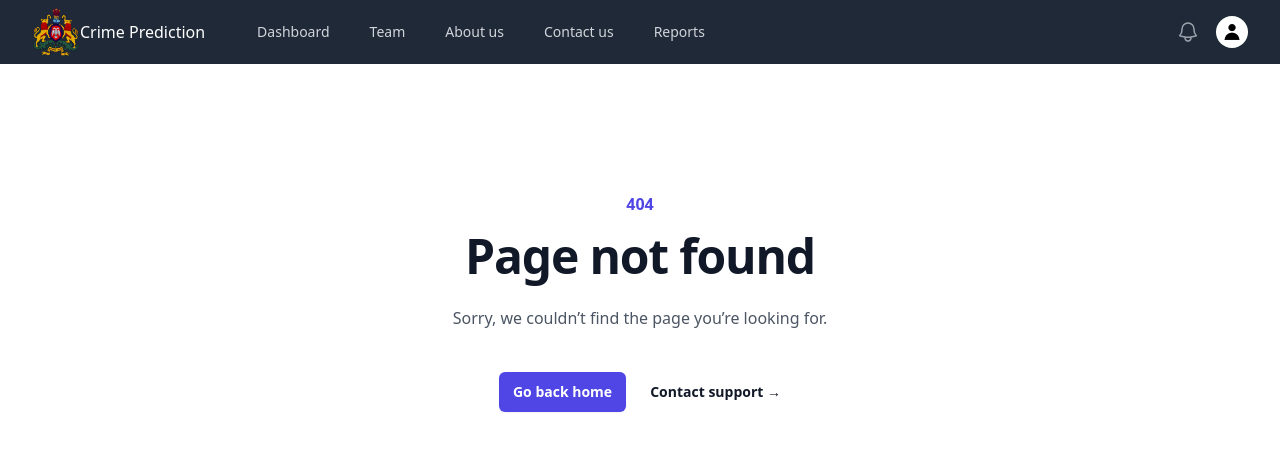
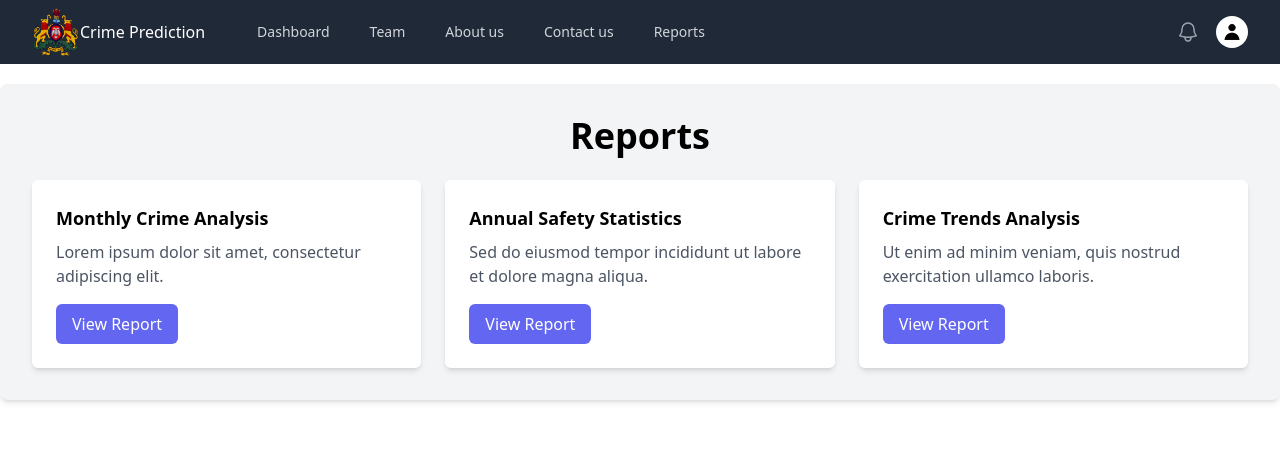
Before and after one commit to Krishnakr44/CrimePrediction, a React (Create React App) app: page /reports in a window 1280 px wide. Before the commit this address had no page. Shown: the top 450 px of the page. Built offline with nearby package versions, Linux system fonts and the light colour scheme.

Commit message:
Added Team and Reports.

```diff
--- a/src/App.js
+++ b/src/App.js
@@ -4,6 +4,8 @@ import Home from "./components/assets/Home";
 import Page404 from "./components/assets/Page404";
 import About from "./components/About";
 import Contact from "./components/Contact";
+import Reports from "./components/Reports";
+import Team from "./components/Team";
 
 function App() {
   return (
@@ -14,6 +16,8 @@ function App() {
           <Route path="/" element={<Home />} />
           <Route path="/about" element={<About />} />
           <Route path="/contact" element={<Contact />} />
+          <Route path="/reports" element={<Reports />} />
+          <Route path="/team" element={<Team />} />
           <Route path="*" element={<Page404 />} />
         </Routes>
       </div>
--- a/src/components/Header.jsx
+++ b/src/components/Header.jsx
@@ -12,10 +12,10 @@ const user = {
 };
 const navigation = [
   { name: 'Dashboard', href: '/' },
-  { name: 'Team', href: '#' },
+  { name: 'Team', href: '/team' },
   { name: 'About us', href: '/about' },
   { name: 'Contact us', href: '/contact' },
-  { name: 'Reports', href: '#' },
+  { name: 'Reports', href: '/reports' },
 ];
 const userNavigation = [
   { name: 'Your Profile', href: '#' },
--- /dev/null
+++ b/src/components/Reports.jsx
@@ -0,0 +1,46 @@
+import React from "react";
+
+const Reports = () => {
+  return (
+    <div className="container mx-auto my-5 p-8 bg-gray-100 rounded-lg shadow-md">
+      <h2 className="text-4xl font-bold mb-6 text-center">Reports</h2>
+
+      <div className="grid grid-cols-1 md:grid-cols-2 lg:grid-cols-3 gap-6">
+        {/* Sample Report Card 1 */}
+        <div className="bg-white p-6 rounded-md shadow-md">
+          <h3 className="text-lg font-semibold mb-2">Monthly Crime Analysis</h3>
+          <p className="text-gray-600">Lorem ipsum dolor sit amet, consectetur adipiscing elit.</p>
+          <button
+            className="mt-4 bg-indigo-500 text-white py-2 px-4 rounded-md hover:bg-indigo-600 transition duration-300"
+          >
+            View Report
+          </button>
+        </div>
+
+        {/* Sample Report Card 2 */}
+        <div className="bg-white p-6 rounded-md shadow-md">
+          <h3 className="text-lg font-semibold mb-2">Annual Safety Statistics</h3>
+          <p className="text-gray-600">Sed do eiusmod tempor incididunt ut labore et dolore magna aliqua.</p>
+          <button
+            className="mt-4 bg-indigo-500 text-white py-2 px-4 rounded-md hover:bg-indigo-600 transition duration-300"
+          >
+            View Report
+          </button>
+        </div>
+
+        {/* Sample Report Card 3 */}
+        <div className="bg-white p-6 rounded-md shadow-md">
+          <h3 className="text-lg font-semibold mb-2">Crime Trends Analysis</h3>
+          <p className="text-gray-600">Ut enim ad minim veniam, quis nostrud exercitation ullamco laboris.</p>
+          <button
+            className="mt-4 bg-indigo-500 text-white py-2 px-4 rounded-md hover:bg-indigo-600 transition duration-300"
+          >
+            View Report
+          </button>
+        </div>
+      </div>
+    </div>
+  );
+};
+
+export default Reports;
--- /dev/null
+++ b/src/components/Team.jsx
@@ -0,0 +1,28 @@
+import React from "react";
+
+const Team = () => {
+  const teamMembers = [
+    { id: 1, name: "John Doe", role: "Lead Developer", bio: "Lorem ipsum dolor sit amet, consectetur adipiscing elit." },
+    { id: 2, name: "Jane Smith", role: "Data Scientist", bio: "Sed do eiusmod tempor incididunt ut labore et dolore magna aliqua." },
+    { id: 3, name: "Alex Johnson", role: "UX/UI Designer", bio: "Ut enim ad minim veniam, quis nostrud exercitation ullamco laboris." },
+    // Add more team members as needed
+  ];
+
+  return (
+    <div className="container mx-auto my-5 p-8 bg-gray-100 rounded-lg shadow-md">
+      <h2 className="text-4xl font-bold mb-6 text-center">Our Team</h2>
+
+      <div className="grid grid-cols-1 md:grid-cols-2 lg:grid-cols-3 gap-6">
+        {teamMembers.map((member) => (
+          <div key={member.id} className="bg-white p-6 rounded-md shadow-md">
+            <h3 className="text-lg font-semibold mb-2">{member.name}</h3>
+            <p className="text-gray-600 mb-4">{member.role}</p>
+            <p className="text-gray-600">{member.bio}</p>
+          </div>
+        ))}
+      </div>
+    </div>
+  );
+};
+
+export default Team;
```
